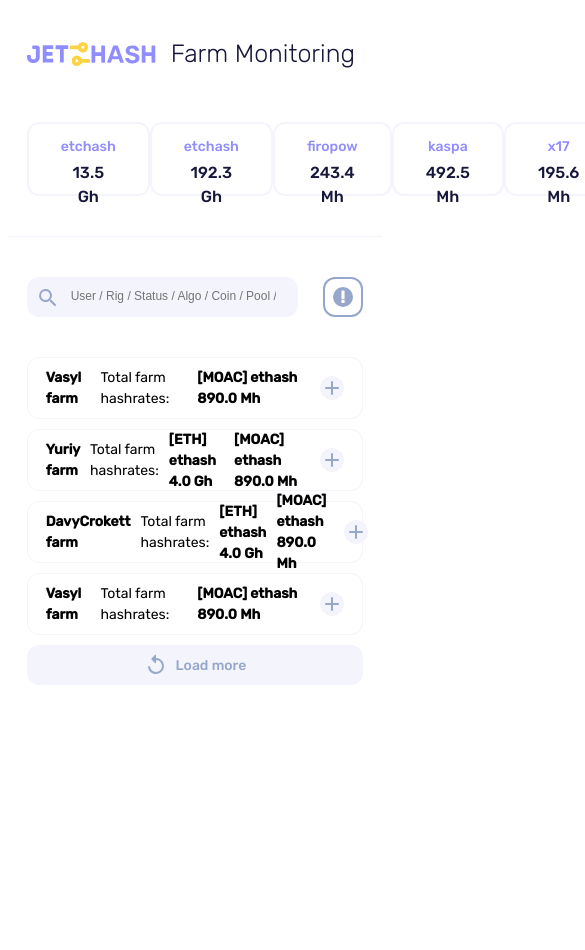
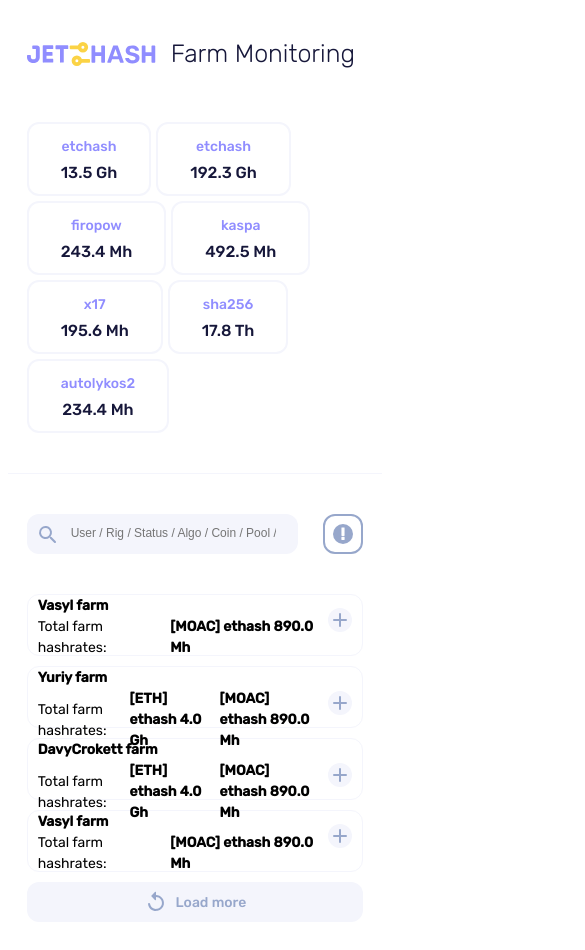
Before and after one commit to natalia-lypovyk/test-react-page, a React (Create React App) app: page / in a window 390 px wide. Shown: the top 950 px of the page, 585 px wide, since content can reach past the window. Before the commit the page ends 844 px from the top, so only its background shows below. Built offline with nearby package versions, Linux system fonts and the light colour scheme.

Commit message:
add adaptivity

```diff
--- a/src/components/Accordion/accordion.css
+++ b/src/components/Accordion/accordion.css
@@ -9,15 +9,30 @@
 
 .accordionHeaderContainer {
   position: relative;
-  height: 60px;
   display: flex;
   justify-content: space-between;
   align-items: center;
+  height: 60px;
+}
+
+@media screen and (max-width: 800px) {
+  .accordionHeaderContainer {
+    flex-direction: column;
+    align-items: flex-start;
+    justify-content: space-around;
+  }
 }
 
 .accordionHeaderWrapper {
   display: flex;
   align-items: center;
+}
+
+@media screen and (max-width: 800px) {
+  .accordionHeaderWrapper:nth-of-type(2) {
+    width: 100%;
+    justify-content: space-between;
+  }
 }
 
 .accordionMainText {
@@ -28,13 +43,20 @@
 }
 
 .accordionContentContainer {
+  width: 100%;
   margin-bottom: 10px;
+}
+
+.accordionOverflow {
+  width: 100%;
+  overflow: auto;
 }
 
 .accordionContentWrapper {
   display: flex;
   align-items: center;
   height: 60px;
+  min-width: 800px;
 }
 
 .accordionContentWrapper:nth-child(odd) {
@@ -51,12 +73,32 @@
   opacity: 1;
 }
 
+.iconImage {
+  margin: 3px 18px 0;
+  cursor: pointer;
+}
+
+@media screen and (max-width: 800px) {
+  .iconImage {
+    margin: -30px 10px 0;
+  }
+}
+
 .fontWeight400 {
   font-weight: 400;
 }
 
 .marginLeft10 {
   margin-left: 10px;
+}
+
+.marginLeft18 {
+  margin-left: 18px;
+}
+@media screen and (max-width: 800px) {
+  .marginLeft18 {
+    margin-left: 10px;
+  }
 }
 
 .marginLeft20 {
--- a/src/components/Accordion/accordion.jsx
+++ b/src/components/Accordion/accordion.jsx
@@ -35,10 +35,7 @@
             </>
           )}
 
-          <span
-            className={'accordionMainText'}
-            style={{marginLeft:'18px'}}
-          >
+          <span className={'accordionMainText marginLeft18'}>
             {data?.name}
           </span>
         </div>
@@ -57,7 +54,7 @@
             </span>
           ))}
 
-          <div className={'warningImage'} style={{marginRight:'18px'}}>
+          <div className={'iconImage'}>
             {isSelected  ? <Minus /> : <Plus />}
           </div>
         </div>
@@ -65,11 +62,12 @@
 
       {isSelected && (
         <div className={'accordionContentContainer'}>
-          <div className={'accordionContentWrapper contentDarkBackground'}>
-            <ContentRow type={'header'} />
-          </div>
+          <div className={'accordionOverflow'}>
+            <div className={'accordionContentWrapper'}>
+              <ContentRow type={'header'} />
+            </div>
 
-          {tableData.map((value) => (
+            {tableData.map((value) => (
               <div
                 key={uuid()}
                 className={'accordionContentWrapper'}
@@ -77,6 +75,7 @@
                 <ContentRow rowText={value} />
               </div>
             ))}
+          </div>
         </div>
       )}
     </div>
--- a/src/components/Header/header.css
+++ b/src/components/Header/header.css
@@ -23,7 +23,9 @@
 
 .headerItems {
   display: flex;
-  justify-content: space-between;
+  flex-wrap: wrap;
+  gap: 5px;
+  justify-content: flex-start;
   max-width: 1040px;
   width: 90%;
   margin: 52px auto 0;
```
